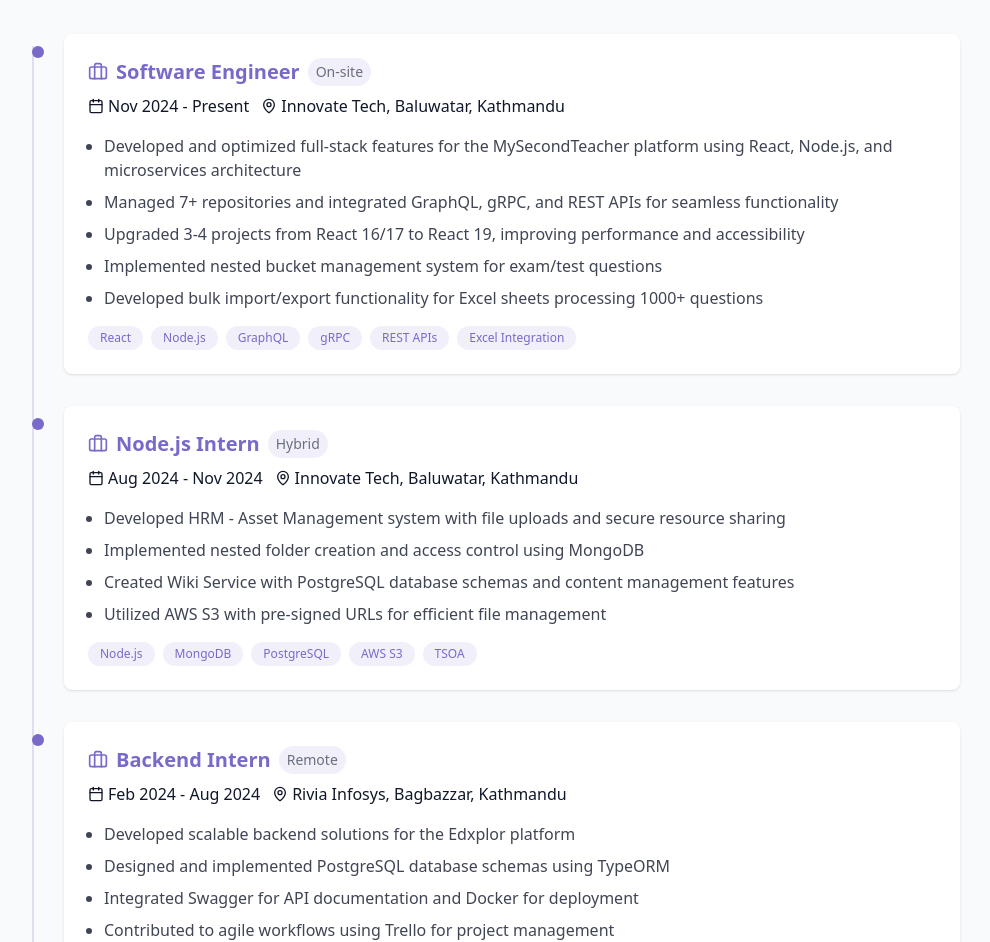
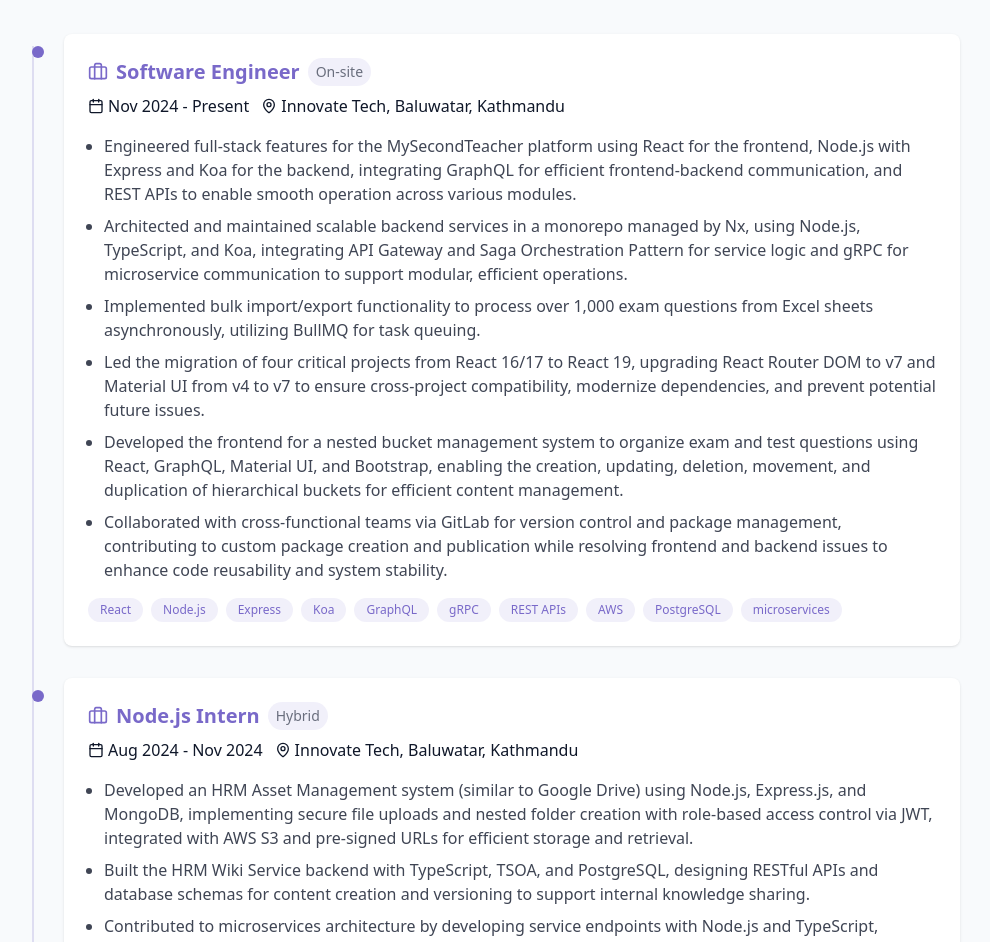
Before and after one commit to pokharel-nishan/portfolio, a React (Vite) app: page / in a window 1280 px wide. Shown: the part 1860-2802 px from the top of the page, without its empty margins (160-1150 px from the left). Built offline with nearby package versions, Linux system fonts and the light colour scheme.

Commit message:
[refactor] refactored the content of work experience section.

```diff
--- a/src/components/SkillsSection.jsx
+++ b/src/components/SkillsSection.jsx
@@ -127,8 +127,8 @@
         icon: "https://cdn.jsdelivr.net/gh/devicons/devicon/icons/docker/docker-original.svg",
       },
       {
-        name: "AWS S3",
-        icon: "https://cdn.jsdelivr.net/npm/aws-icons@latest/icons/resource/AmazonSimpleStorageServiceBucket.svg",
+        name: "AWS",
+        icon: "https://cdn.jsdelivr.net/npm/simple-icons@3.13.0/icons/amazonaws.svg",
       },
     ],
   },
--- a/src/components/WorkExperienceSection.jsx
+++ b/src/components/WorkExperienceSection.jsx
@@ -8,19 +8,24 @@
     period: "Nov 2024 - Present",
     type: "On-site",
     description: [
-      "Developed and optimized full-stack features for the MySecondTeacher platform using React, Node.js, and microservices architecture",
-      "Managed 7+ repositories and integrated GraphQL, gRPC, and REST APIs for seamless functionality",
-      "Upgraded 3-4 projects from React 16/17 to React 19, improving performance and accessibility",
-      "Implemented nested bucket management system for exam/test questions",
-      "Developed bulk import/export functionality for Excel sheets processing 1000+ questions",
+      "Engineered full-stack features for the MySecondTeacher platform using React for the frontend, Node.js with Express and Koa for the backend, integrating GraphQL for efficient frontend-backend communication, and REST APIs to enable smooth operation across various modules.",
+      "Architected and maintained scalable backend services in a monorepo managed by Nx, using Node.js, TypeScript, and Koa, integrating API Gateway and Saga Orchestration Pattern for service logic and gRPC for microservice communication to support modular, efficient operations.",
+      "Implemented bulk import/export functionality to process over 1,000 exam questions from Excel sheets asynchronously, utilizing BullMQ for task queuing.",
+      "Led the migration of four critical projects from React 16/17 to React 19, upgrading React Router DOM to v7 and Material UI from v4 to v7 to ensure cross-project compatibility, modernize dependencies, and prevent potential future issues.",
+      "Developed the frontend for a nested bucket management system to organize exam and test questions using React, GraphQL, Material UI, and Bootstrap, enabling the creation, updating, deletion, movement, and duplication of hierarchical buckets for efficient content management.",
+      "Collaborated with cross-functional teams via GitLab for version control and package management, contributing to custom package creation and publication while resolving frontend and backend issues to enhance code reusability and system stability.",
     ],
     technologies: [
       "React",
       "Node.js",
+      "Express",
+      "Koa",
       "GraphQL",
       "gRPC",
       "REST APIs",
-      "Excel Integration",
+      "AWS",
+      "PostgreSQL",
+      "microservices",
     ],
   },
   {
@@ -30,10 +35,10 @@
     period: "Aug 2024 - Nov 2024",
     type: "Hybrid",
     description: [
-      "Developed HRM - Asset Management system with file uploads and secure resource sharing",
-      "Implemented nested folder creation and access control using MongoDB",
-      "Created Wiki Service with PostgreSQL database schemas and content management features",
-      "Utilized AWS S3 with pre-signed URLs for efficient file management",
+      "Developed an HRM Asset Management system (similar to Google Drive) using Node.js, Express.js, and MongoDB, implementing secure file uploads and nested folder creation with role-based access control via JWT, integrated with AWS S3 and pre-signed URLs for efficient storage and retrieval.",
+      "Built the HRM Wiki Service backend with TypeScript, TSOA, and PostgreSQL, designing RESTful APIs and database schemas for content creation and versioning to support internal knowledge sharing.",
+      "Contributed to microservices architecture by developing service endpoints with Node.js and TypeScript, ensuring seamless inter-service communication via REST APIs.",
+      "Gained expertise in microservices architecture, cloud storage solutions, and scalable backend systems through hands-on contributions and collaboration across multiple teams.",
     ],
     technologies: ["Node.js", "MongoDB", "PostgreSQL", "AWS S3", "TSOA"],
   },
@@ -44,12 +49,20 @@
     period: "Feb 2024 - Aug 2024",
     type: "Remote",
     description: [
-      "Developed scalable backend solutions for the Edxplor platform",
-      "Designed and implemented PostgreSQL database schemas using TypeORM",
-      "Integrated Swagger for API documentation and Docker for deployment",
-      "Contributed to agile workflows using Trello for project management",
+      "Developed backend services for the Edxplor and Hrxplor platforms using Node.js, Express.js, and Nest.js, focusing on scalable RESTful APIs and TypeScript for type-safe, maintainable codebases.",
+      "Designed and optimized PostgreSQL database schemas using TypeORM, implementing indexing and query optimization to enhance data retrieval for platform features.",
+      "Integrated Strapi for content management and Swagger for API documentation, streamlining development workflows and ensuring clear API specifications.",
+      "Utilized Docker to containerize services and Wrike for agile project management, enabling consistent deployments and timely feature delivery in a fast-paced environment.",
     ],
-    technologies: ["TypeScript", "Node.js", "PostgreSQL", "Docker", "Swagger"],
+    technologies: [
+      "TypeScript",
+      "Node.js",
+      "PostgreSQL",
+      "Docker",
+      "Swagger",
+      "Nest",
+      "Strapi",
+    ],
   },
 ];
 
```
